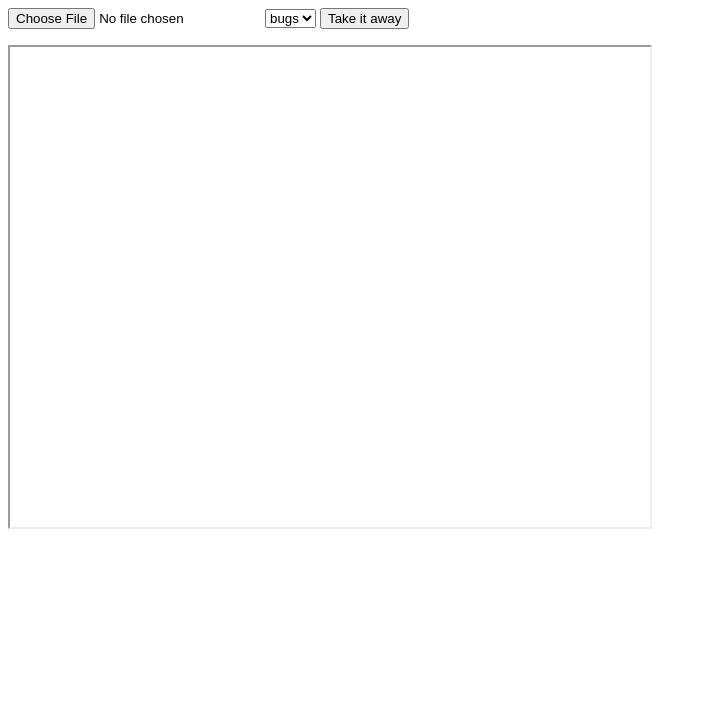
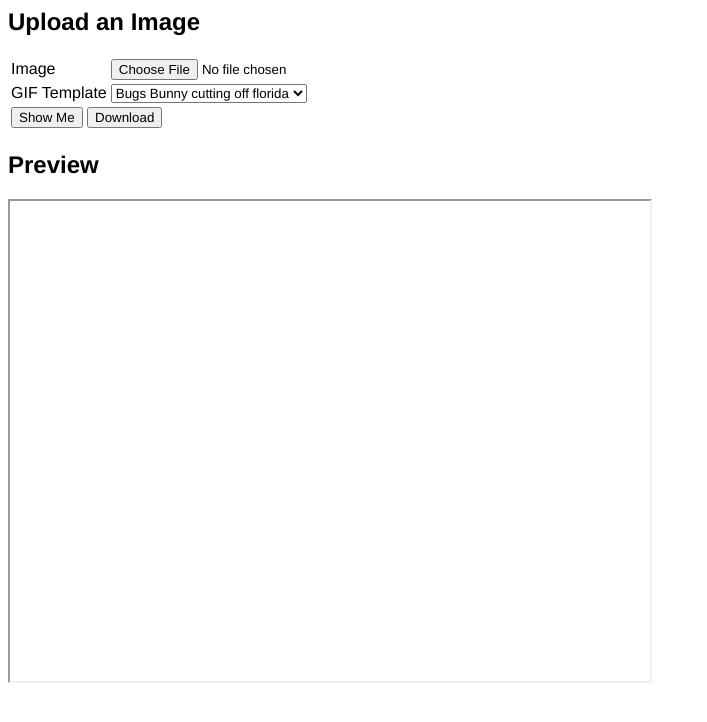
Before and after one commit to forana/GIFMakerThing, a plain HTML site: page static/index.html in a window 1280 px wide. Shown: the whole page, without its empty margins (0-707 px from the left). Drawn offline with Linux system fonts and the light colour scheme.

Commit message:
fancy things

```diff
--- a/static/index.html
+++ b/static/index.html
@@ -1,12 +1,26 @@
 <html>
+    <head>
+        <title>Generate GIFs</title>
+        <link rel="stylesheet" type="text/css" href="/static/style.css" />
+    </head>
     <body>
+        <h2>Upload an Image</h2>
         <form method="post" action="/image" target="image" enctype="multipart/form-data">
-        <input type="file" name="file" placeholder="Gimme an image" />
+            <table>
+                <tr><td>Image</td><td><input type="file" name="file" placeholder="Gimme an image" /></td></tr>
+                <tr><td>GIF Template</td><td>
                     <select name="base">
-            <option selected>bugs</option>
-            <option>50</option>
+                        <option selected value="bugs">Bugs Bunny cutting off florida</option>
+                        <option value="50">50 Cent - laugh and drive</option>
                     </select>
-        <button type="submit">Take it away</button>
+                </td></tr>
+                <tr><td colspan="2">
+                    <button type="submit" name="action" value="show">Show Me</button>
+                    <button type="submit" name="action" value="download">Download</button>
+                </td></tr>
+            </table>
         </form>
+        <h2>Preview</h2>
         <iframe name="image" width="640" height="480"></iframe>
     </body>
+</html>
--- /dev/null
+++ b/static/style.css
@@ -0,0 +1,3 @@
+* {
+    font-family: Helvetica
+}
```
Also changed, not shown: 1 other file. Lines whose indentation alone changed are shown as unchanged.
